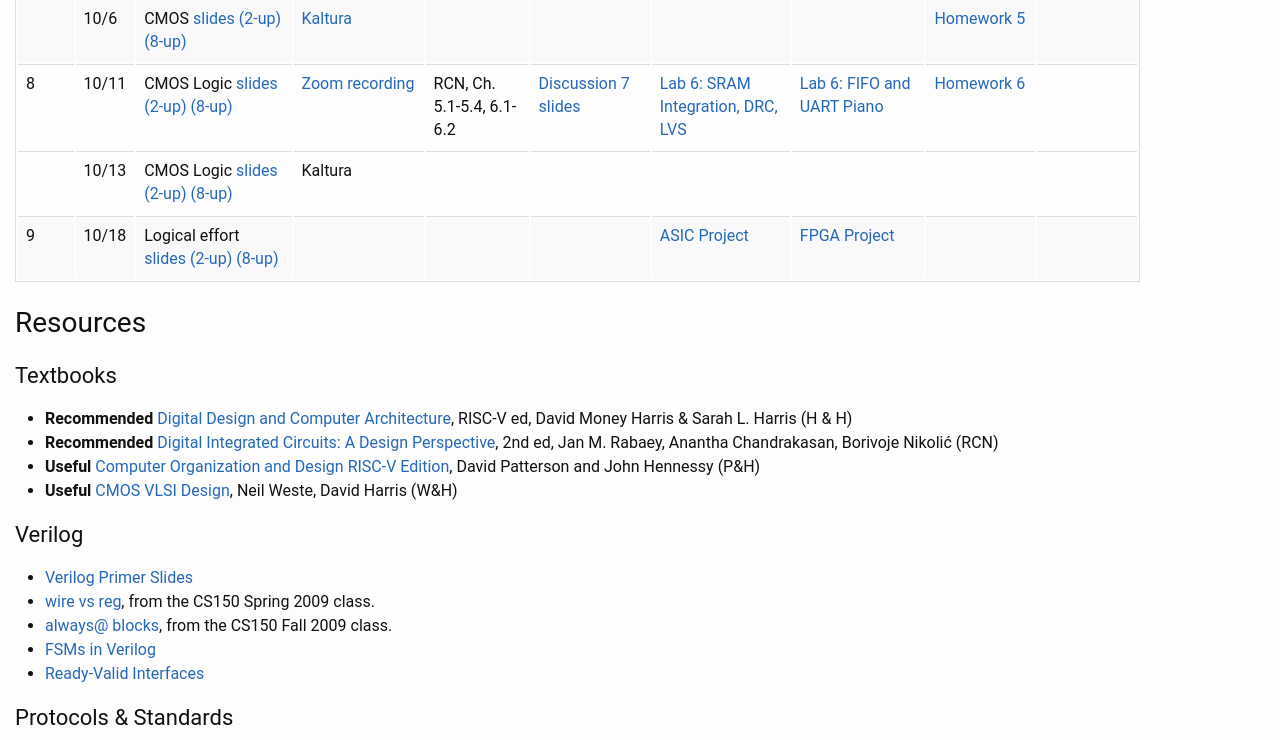
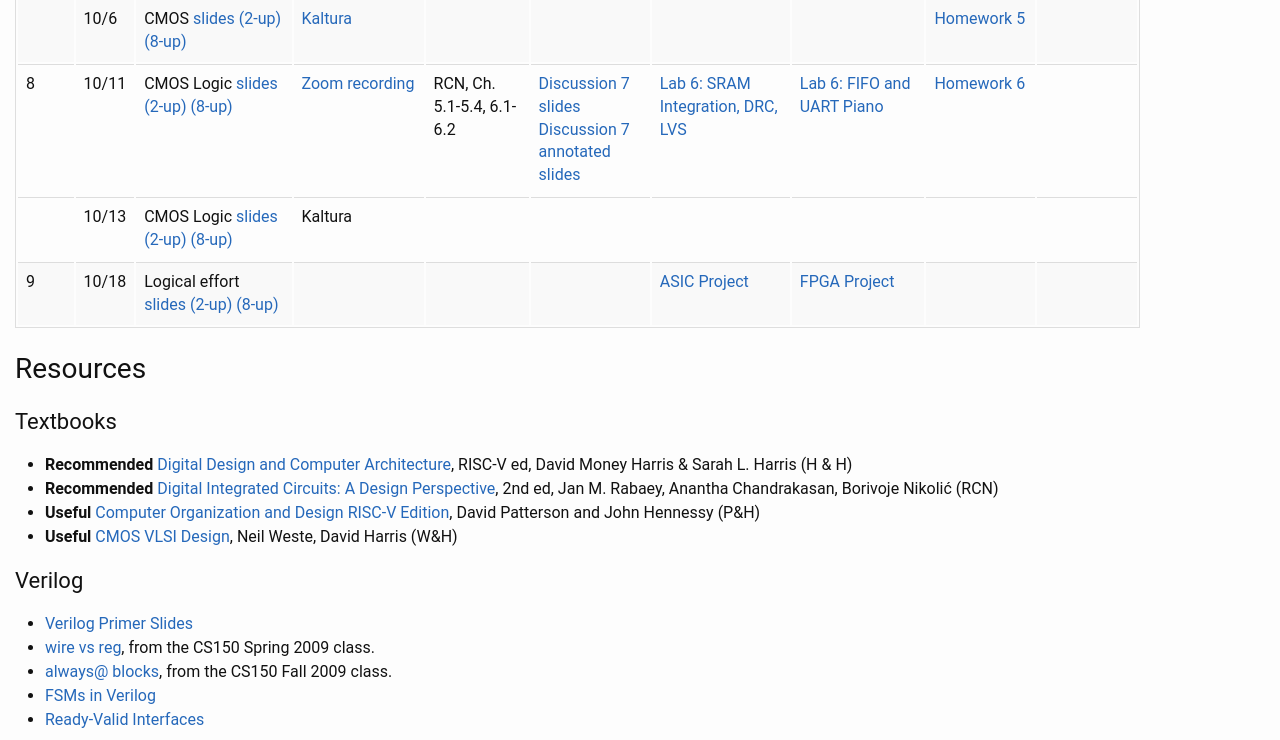
Before and after one commit to EECS150/website_fa21, a plain HTML site: page index.html in a window 1280 px wide. Shown: the part 2700-3440 px from the top of the page. Drawn offline with Linux system fonts and the light colour scheme.

Commit message:
discussion 7 annotated slides

```diff
--- a/index.html
+++ b/index.html
@@ -468,7 +468,8 @@
                   <a href="files/lectures/Lecture13-Logic-8up.pdf">(8-up)</a></td>
 				<td><a href="https://drive.google.com/file/d/14ddvTKfpvN0vsG_xmR1VXPap_I2W_FbK/view?usp=sharing">Zoom recording</a></td>
         		<td>RCN, Ch. 5.1-5.4, 6.1-6.2</td>
-				<td><a href="files/discussions/blank/discussion7.pdf">Discussion 7 slides</a></td>
+				<td><a href="files/discussions/blank/discussion7.pdf">Discussion 7 slides</a>
+            <a href="files/discussions/annotated/discussion7_annotated.pdf">Discussion 7 annotated slides</a></td>
 				<td><a href="https://github.com/EECS150/asic_labs_fa21/blob/main/lab6/spec.md">Lab 6: SRAM Integration, DRC, LVS</a></td>
 				<td><a href="https://github.com/EECS150/fpga_labs_fa21/blob/master/lab6/spec/spec.md">Lab 6: FIFO and UART Piano</a></td>
 				<td><a href="files/homeworks/hw6.pdf">Homework 6</a></td>
```
Also changed, not shown: 1 other file.
